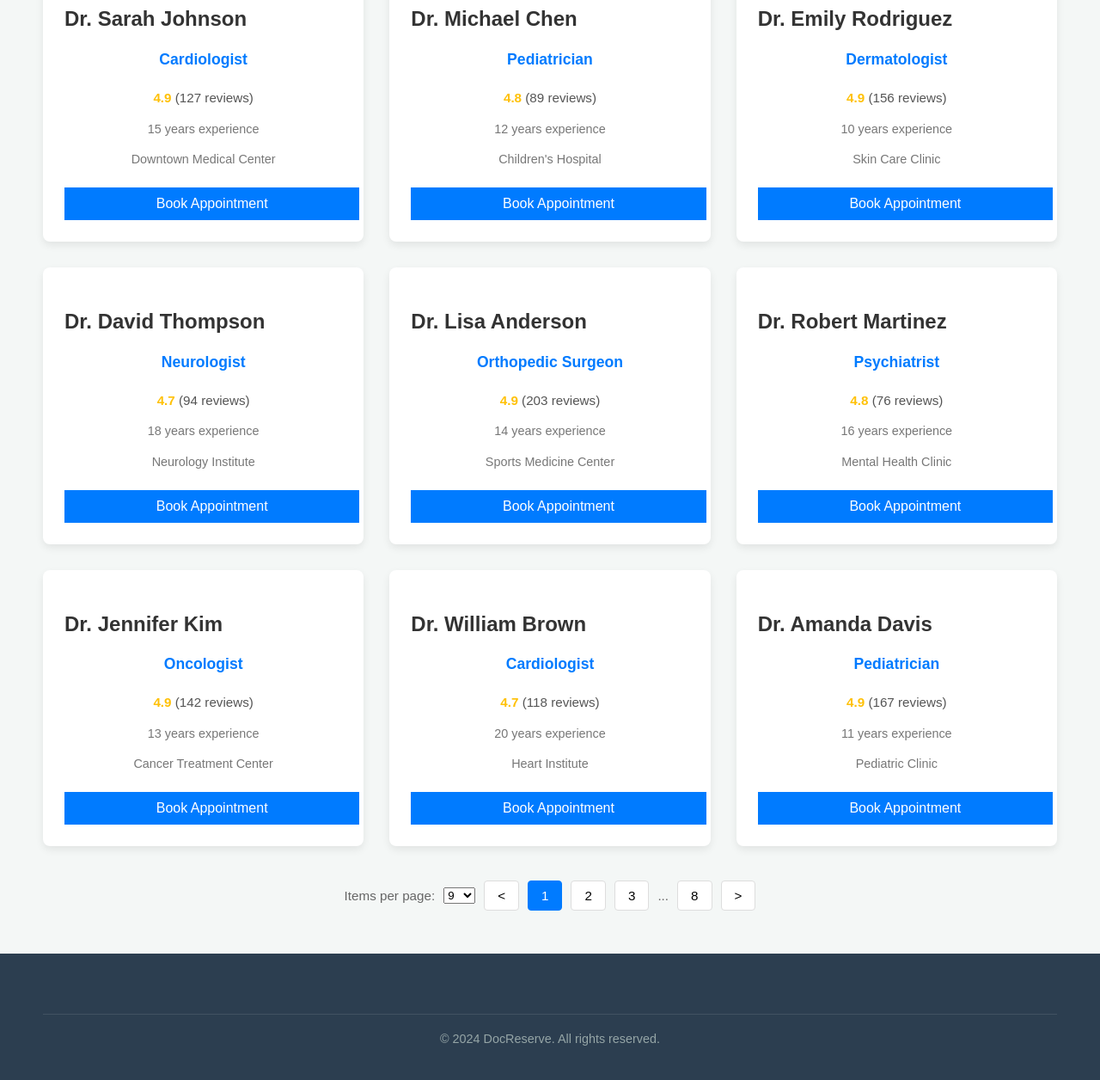
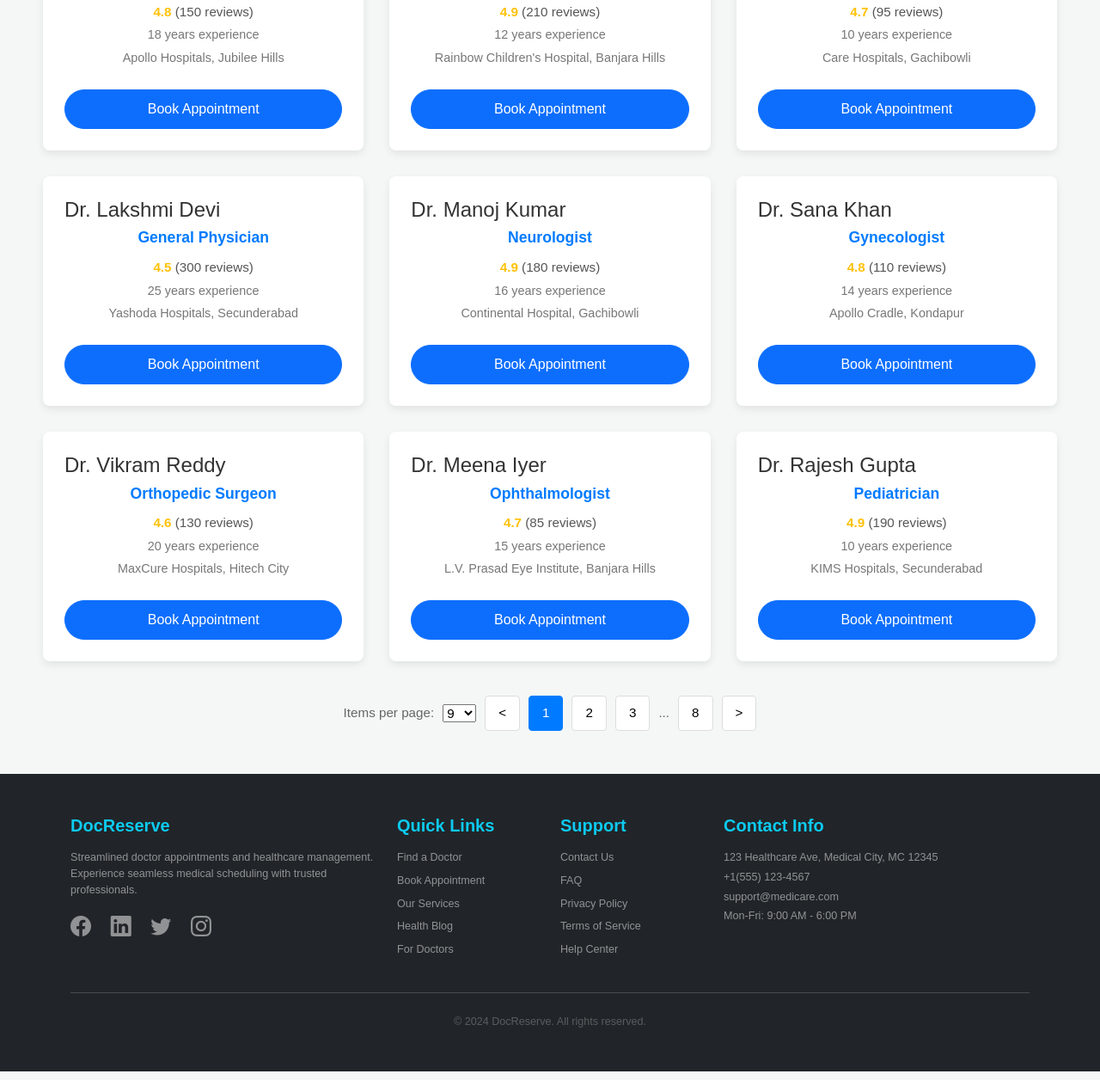
Before and after one commit to mohan13krishna/DocReserve, a plain HTML site: page Frontend/doctors.html in a window 1280 px wide. Shown: the part 542-1798 px from the top of the page at 86% size. Drawn offline with nearby package versions, Linux system fonts and the light colour scheme.

Commit message:
Update doctors.html

```diff
--- a/Frontend/doctors.html
+++ b/Frontend/doctors.html
@@ -4,9 +4,11 @@
     <meta charset="UTF-8">
     <meta name="viewport" content="width=device-width, initial-scale=1.0">
     <title>Find Doctors - DocReserve</title>
+    <link href="https://cdn.jsdelivr.net/npm/bootstrap@5.3.3/dist/css/bootstrap.min.css" rel="stylesheet" integrity="sha384-QWTKZyjpPEjISv5WaRU9OFeRpok6YctnYmDr5pNlyT2bRjXh0JMhjY6hW+ALEwIH" crossorigin="anonymous">
+    <link rel="stylesheet" href="https://cdn.jsdelivr.net/npm/bootstrap-icons@1.11.3/font/bootstrap-icons.min.css">
     <link rel="stylesheet" href="css/style.css">
     <style>
-        /* Basic styling for the Find Doctors page */
+        /* Basic styling for the Find Doctors page - keep if specific */
         .find-doctors-container {
             padding: 50px;
             background-color: #f4f7f6;
@@ -93,6 +95,11 @@
             box-shadow: 0 4px 10px rgba(0, 0, 0, 0.08);
             display: flex;
             flex-direction: column;
+            transition: transform 0.3s ease-in-out, box-shadow 0.3s ease-in-out; /* Added transition */
+        }
+        .doctor-card-listing:hover { /* Added hover effect */
+            transform: translateY(-5px);
+            box-shadow: 0 8px 16px rgba(0, 0, 0, 0.15) !important;
         }
         .doctor-card-listing h3 {
             font-size: 1.5em;
@@ -166,16 +173,23 @@
     </style>
 </head>
 <body>
-    <header class="main-header">
-        <div class="logo">DocReserve</div>
-        <nav class="main-nav">
-            <a href="./index.html">Home</a>
-            <a href="./doctors.html">Doctors</a>
-            <a href="./services.html">Services</a>
-            <a href="./about.html">About</a>
-        </nav>
-        <div class="auth-buttons">
-            <a href="./login.html" class="button primary">Login</a>
+    <header class="main-header navbar navbar-expand-lg bg-white shadow-sm py-3">
+        <div class="container-fluid px-md-5">
+            <a class="navbar-brand logo fs-4 fw-bold text-primary" href="./index.html">DocReserve</a>
+            <button class="navbar-toggler" type="button" data-bs-toggle="collapse" data-bs-target="#navbarNav" aria-controls="navbarNav" aria-expanded="false" aria-label="Toggle navigation">
+                <span class="navbar-toggler-icon"></span>
+            </button>
+            <div class="collapse navbar-collapse justify-content-end" id="navbarNav">
+                <nav class="navbar-nav me-auto mb-2 mb-lg-0">
+                    <a class="nav-link text-secondary fw-semibold mx-2" href="./index.html">Home</a>
+                    <a class="nav-link text-secondary fw-semibold mx-2" href="./doctors.html">Doctors</a>
+                    <a class="nav-link text-secondary fw-semibold mx-2" href="./services.html">Services</a>
+                    <a class="nav-link text-secondary fw-semibold mx-2" href="./about.html">About</a>
+                </nav>
+                <div class="d-flex auth-buttons">
+                    <a href="./login.html" class="btn btn-primary px-4 fw-semibold rounded-pill">Login</a>
+                </div>
+            </div>
         </div>
     </header>
 
@@ -186,8 +200,7 @@
         <section class="filters-section">
             <div class="search-bar">
                 <input type="text" placeholder="Search doctor name..." id="doctor-search-input">
-                <span class="search-icon">Q</span>
-            </div>
+                <span class="search-icon"><i class="bi bi-search"></i></span> </div>
             <select id="specialty-filter">
                 <option value="">All Specialties</option>
                 <option value="Cardiologist">Cardiologist</option>
@@ -195,21 +208,23 @@
                 <option value="Dermatologist">Dermatologist</option>
                 <option value="Neurologist">Neurologist</option>
                 <option value="Orthopedic Surgeon">Orthopedic Surgeon</option>
-                <option value="Psychiatrist">Psychiatrist</option>
-                <option value="Oncologist">Oncologist</option>
+                <option value="General Physician">General Physician</option>
                 <option value="Gynecologist">Gynecologist</option>
+                <option value="Ophthalmologist">Ophthalmologist</option>
             </select>
             <select id="location-filter">
                 <option value="">All Locations</option>
-                <option value="Downtown">Downtown Medical Center</option>
-                <option value="Children's Hospital">Children's Hospital</option>
-                <option value="Skin Care Clinic">Skin Care Clinic</option>
-                <option value="Neurology Institute">Neurology Institute</option>
+                <option value="Banjara Hills">Banjara Hills</option>
+                <option value="Gachibowli">Gachibowli</option>
+                <option value="Kondapur">Kondapur</option>
+                <option value="Secunderabad">Secunderabad</option>
+                <option value="Hitech City">Hitech City</option>
             </select>
             <select id="rating-filter">
                 <option value="">All Ratings</option>
                 <option value="4.5+">4.5+ Rating</option>
                 <option value="4.0+">4.0+ Rating</option>
+                <option value="3.5+">3.5+ Rating</option>
             </select>
             <input type="date" id="date-filter">
             <select id="sort-by-filter">
@@ -217,84 +232,83 @@
                 <option value="experience">Sort by Experience</option>
             </select>
             <div class="filter-buttons">
-                <button class="button secondary" id="clear-filters-btn">Clear All Filters</button>
-            </div>
+                <button class="btn btn-outline-secondary px-3" id="clear-filters-btn">Clear All Filters</button> </div>
         </section>
 
-        <p class="results-info"><span id="doctors-found-count">24</span> doctors found</p>
+        <p class="results-info"><span id="doctors-found-count"></span></p>
 
         <section class="doctors-grid" id="doctors-grid-container">
             <div class="doctor-card-listing">
-                <h3>Dr. Sarah Johnson</h3>
+                <h3>Dr. R. K. Sharma</h3>
                 <p class="specialty">Cardiologist</p>
-                <p class="rating"><span>4.9</span> (127 reviews)</p>
-                <p class="experience">15 years experience</p>
-                <p class="location">Downtown Medical Center</p>
-                <a href="./login.html" class="button primary book-button">Book Appointment</a>
+                <p class="rating"><span>4.8</span> (150 reviews)</p>
+                <p class="experience">18 years experience</p>
+                <p class="location">Apollo Hospitals, Jubilee Hills</p>
+                <a href="./login.html" class="btn btn-primary rounded-pill book-button">Book Appointment</a>
             </div>
             <div class="doctor-card-listing">
-                <h3>Dr. Michael Chen</h3>
+                <h3>Dr. Priya Singh</h3>
                 <p class="specialty">Pediatrician</p>
-                <p class="rating"><span>4.8</span> (89 reviews)</p>
+                <p class="rating"><span>4.9</span> (210 reviews)</p>
                 <p class="experience">12 years experience</p>
-                <p class="location">Children's Hospital</p>
-                <a href="./login.html" class="button primary book-button">Book Appointment</a>
+                <p class="location">Rainbow Children's Hospital, Banjara Hills</p>
+                <a href="./login.html" class="btn btn-primary rounded-pill book-button">Book Appointment</a>
             </div>
             <div class="doctor-card-listing">
-                <h3>Dr. Emily Rodriguez</h3>
+                <h3>Dr. Anand Rao</h3>
                 <p class="specialty">Dermatologist</p>
-                <p class="rating"><span>4.9</span> (156 reviews)</p>
+                <p class="rating"><span>4.7</span> (95 reviews)</p>
                 <p class="experience">10 years experience</p>
-                <p class="location">Skin Care Clinic</p>
-                <a href="./login.html" class="button primary book-button">Book Appointment</a>
+                <p class="location">Care Hospitals, Gachibowli</p>
+                <a href="./login.html" class="btn btn-primary rounded-pill book-button">Book Appointment</a>
             </div>
             <div class="doctor-card-listing">
-                <h3>Dr. David Thompson</h3>
-                <p class="specialty">Neurologist</p>
-                <p class="rating"><span>4.7</span> (94 reviews)</p>
-                <p class="experience">18 years experience</p>
-                <p class="location">Neurology Institute</p>
-                <a href="./login.html" class="button primary book-button">Book Appointment</a>
+                <h3>Dr. Lakshmi Devi</h3>
+                <p class="specialty">General Physician</p>
+                <p class="rating"><span>4.5</span> (300 reviews)</p>
+                <p class="experience">25 years experience</p>
+                <p class="location">Yashoda Hospitals, Secunderabad</p>
+                <a href="./login.html" class="btn btn-primary rounded-pill book-button">Book Appointment</a>
             </div>
             <div class="doctor-card-listing">
-                <h3>Dr. Lisa Anderson</h3>
-                <p class="specialty">Orthopedic Surgeon</p>
-                <p class="rating"><span>4.9</span> (203 reviews)</p>
-                <p class="experience">14 years experience</p>
-                <p class="location">Sports Medicine Center</p>
-                <a href="./login.html" class="button primary book-button">Book Appointment</a>
+                <h3>Dr. Manoj Kumar</h3>
+                <p class="specialty">Neurologist</p>
+                <p class="rating"><span>4.9</span> (180 reviews)</p>
+                <p class="experience">16 years experience</p>
+                <p class="location">Continental Hospital, Gachibowli</p>
+                <a href="./login.html" class="btn btn-primary rounded-pill book-button">Book Appointment</a>
             </div>
             <div class="doctor-card-listing">
-                <h3>Dr. Robert Martinez</h3>
-                <p class="specialty">Psychiatrist</p>
-                <p class="rating"><span>4.8</span> (76 reviews)</p>
-                <p class="experience">16 years experience</p>
-                <p class="location">Mental Health Clinic</p>
-                <a href="./login.html" class="button primary book-button">Book Appointment</a>
+                <h3>Dr. Sana Khan</h3>
+                <p class="specialty">Gynecologist</p>
+                <p class="rating"><span>4.8</span> (110 reviews)</p>
+                <p class="experience">14 years experience</p>
+                <p class="location">Apollo Cradle, Kondapur</p>
+                <a href="./login.html" class="btn btn-primary rounded-pill book-button">Book Appointment</a>
             </div>
             <div class="doctor-card-listing">
-                <h3>Dr. Jennifer Kim</h3>
-                <p class="specialty">Oncologist</p>
-                <p class="rating"><span>4.9</span> (142 reviews)</p>
-                <p class="experience">13 years experience</p>
-                <p class="location">Cancer Treatment Center</p>
-                <a href="./login.html" class="button primary book-button">Book Appointment</a>
+                <h3>Dr. Vikram Reddy</h3>
+                <p class="specialty">Orthopedic Surgeon</p>
+                <p class="rating"><span>4.6</span> (130 reviews)</p>
+                <p class="experience">20 years experience</p>
+                <p class="location">MaxCure Hospitals, Hitech City</p>
+                <a href="./login.html" class="btn btn-primary rounded-pill book-button">Book Appointment</a>
             </div>
             <div class="doctor-card-listing">
-                <h3>Dr. William Brown</h3>
-                <p class="specialty">Cardiologist</p>
-                <p class="rating"><span>4.7</span> (118 reviews)</p>
-                <p class="experience">20 years experience</p>
-                <p class="location">Heart Institute</p>
-                <a href="./login.html" class="button primary book-button">Book Appointment</a>
+                <h3>Dr. Meena Iyer</h3>
+                <p class="specialty">Ophthalmologist</p>
+                <p class="rating"><span>4.7</span> (85 reviews)</p>
+                <p class="experience">15 years experience</p>
+                <p class="location">L.V. Prasad Eye Institute, Banjara Hills</p>
+                <a href="./login.html" class="btn btn-primary rounded-pill book-button">Book Appointment</a>
             </div>
             <div class="doctor-card-listing">
-                <h3>Dr. Amanda Davis</h3>
+                <h3>Dr. Rajesh Gupta</h3>
                 <p class="specialty">Pediatrician</p>
-                <p class="rating"><span>4.9</span> (167 reviews)</p>
-                <p class="experience">11 years experience</p>
-                <p class="location">Pediatric Clinic</p>
-                <a href="./login.html" class="button primary book-button">Book Appointment</a>
+                <p class="rating"><span>4.9</span> (190 reviews)</p>
+                <p class="experience">10 years experience</p>
+                <p class="location">KIMS Hospitals, Secunderabad</p>
+                <a href="./login.html" class="btn btn-primary rounded-pill book-button">Book Appointment</a>
             </div>
         </section>
 
@@ -315,10 +329,52 @@
         </div>
     </div>
 
-    <footer class="main-footer">
-        <div class="copyright">
-            &copy; 2024 DocReserve. All rights reserved.
+    <footer class="main-footer bg-dark text-white-50 py-5">
+        <div class="container">
+            <div class="row">
+                <div class="col-md-4 mb-4">
+                    <h3 class="text-info mb-3 fs-5 fw-bold">DocReserve</h3>
+                    <p class="small">Streamlined doctor appointments and healthcare management. Experience seamless medical scheduling with trusted professionals.</p>
+                    <div class="social-icons fs-4">
+                        <a href="#" class="text-white-50 me-3"><i class="bi bi-facebook"></i></a>
+                        <a href="#" class="text-white-50 me-3"><i class="bi bi-linkedin"></i></a>
+                        <a href="#" class="text-white-50 me-3"><i class="bi bi-twitter"></i></a>
+                        <a href="#" class="text-white-50"><i class="bi bi-instagram"></i></a>
+                    </div>
+                </div>
+                <div class="col-md-2 mb-4">
+                    <h3 class="text-info mb-3 fs-5 fw-bold">Quick Links</h3>
+                    <ul class="list-unstyled small">
+                        <li class="mb-2"><a href="./doctors.html" class="text-white-50 text-decoration-none">Find a Doctor</a></li>
+                        <li class="mb-2"><a href="./doctors.html" class="text-white-50 text-decoration-none">Book Appointment</a></li>
+                        <li class="mb-2"><a href="./services.html" class="text-white-50 text-decoration-none">Our Services</a></li>
+                        <li class="mb-2"><a href="./about.html" class="text-white-50 text-decoration-none">Health Blog</a></li>
+                        <li class="mb-2"><a href="./doctors.html" class="text-white-50 text-decoration-none">For Doctors</a></li>
+                    </ul>
+                </div>
+                <div class="col-md-2 mb-4">
+                    <h3 class="text-info mb-3 fs-5 fw-bold">Support</h3>
+                    <ul class="list-unstyled small">
+                        <li class="mb-2"><a href="#" class="text-white-50 text-decoration-none">Contact Us</a></li>
+                        <li class="mb-2"><a href="#" class="text-white-50 text-decoration-none">FAQ</a></li>
+                        <li class="mb-2"><a href="#" class="text-white-50 text-decoration-none">Privacy Policy</a></li>
+                        <li class="mb-2"><a href="#" class="text-white-50 text-decoration-none">Terms of Service</a></li>
+                        <li class="mb-2"><a href="#" class="text-white-50 text-decoration-none">Help Center</a></li>
+                    </ul>
+                </div>
+                <div class="col-md-4 mb-4">
+                    <h3 class="text-info mb-3 fs-5 fw-bold">Contact Info</h3>
+                    <p class="small mb-1">123 Healthcare Ave, Medical City, MC 12345</p>
+                    <p class="small mb-1">+1(555) 123-4567</p>
+                    <p class="small mb-1">support@medicare.com</p>
+                    <p class="small mb-1">Mon-Fri: 9:00 AM - 6:00 PM</p>
+                </div>
+            </div>
+            <div class="text-center pt-4 border-top border-secondary opacity-50">
+                <p class="small mb-0">&copy; 2024 DocReserve. All rights reserved.</p>
+            </div>
         </div>
     </footer>
+    <script src="https://cdn.jsdelivr.net/npm/bootstrap@5.3.3/dist/js/bootstrap.bundle.min.js" integrity="sha384-YvpcrYf0tY3lHB60NNkmXc5s9fDVZLESaAA55NDzOxhy9GkcIdslK1eN7N6jIeHz" crossorigin="anonymous"></script>
     </body>
 </html>
```
